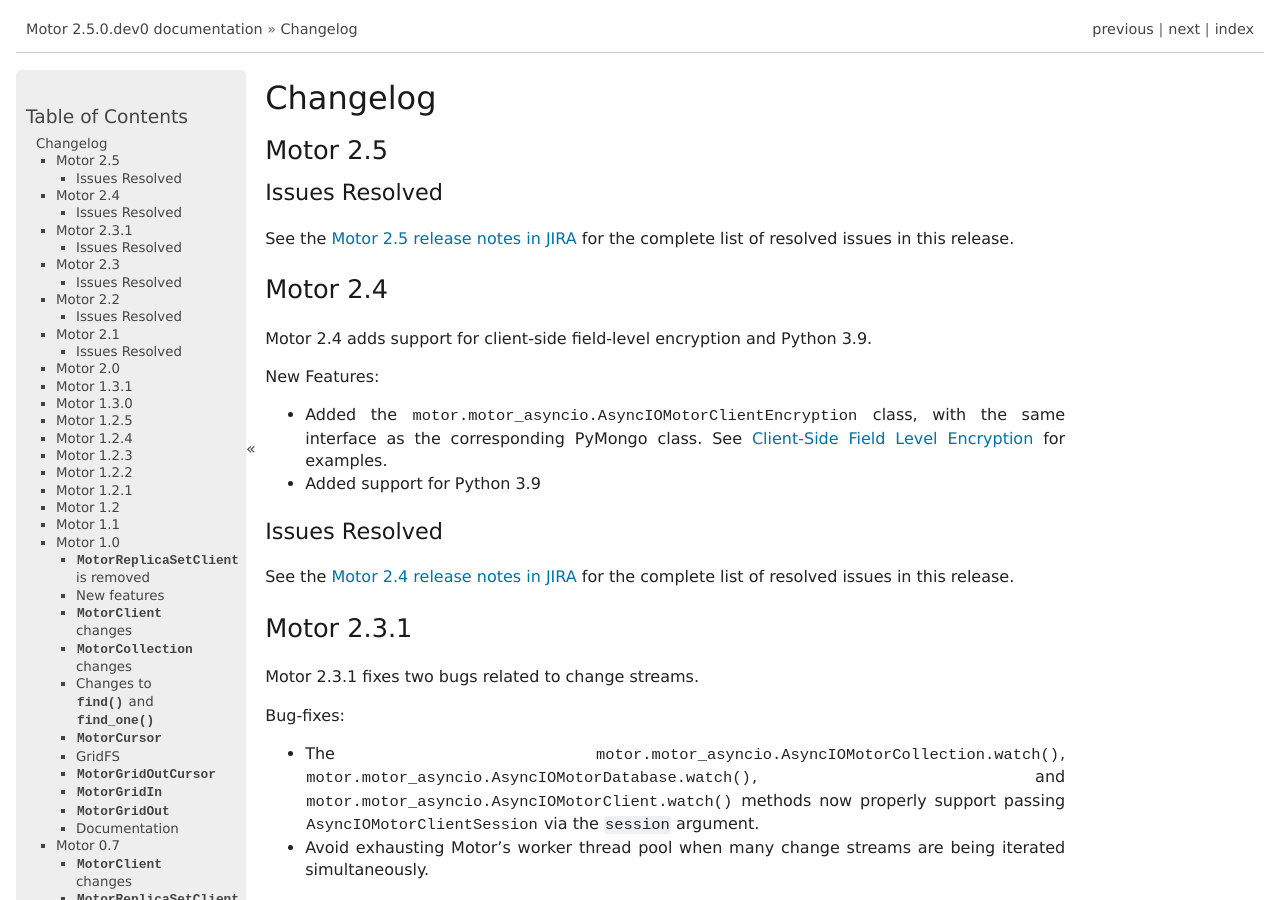
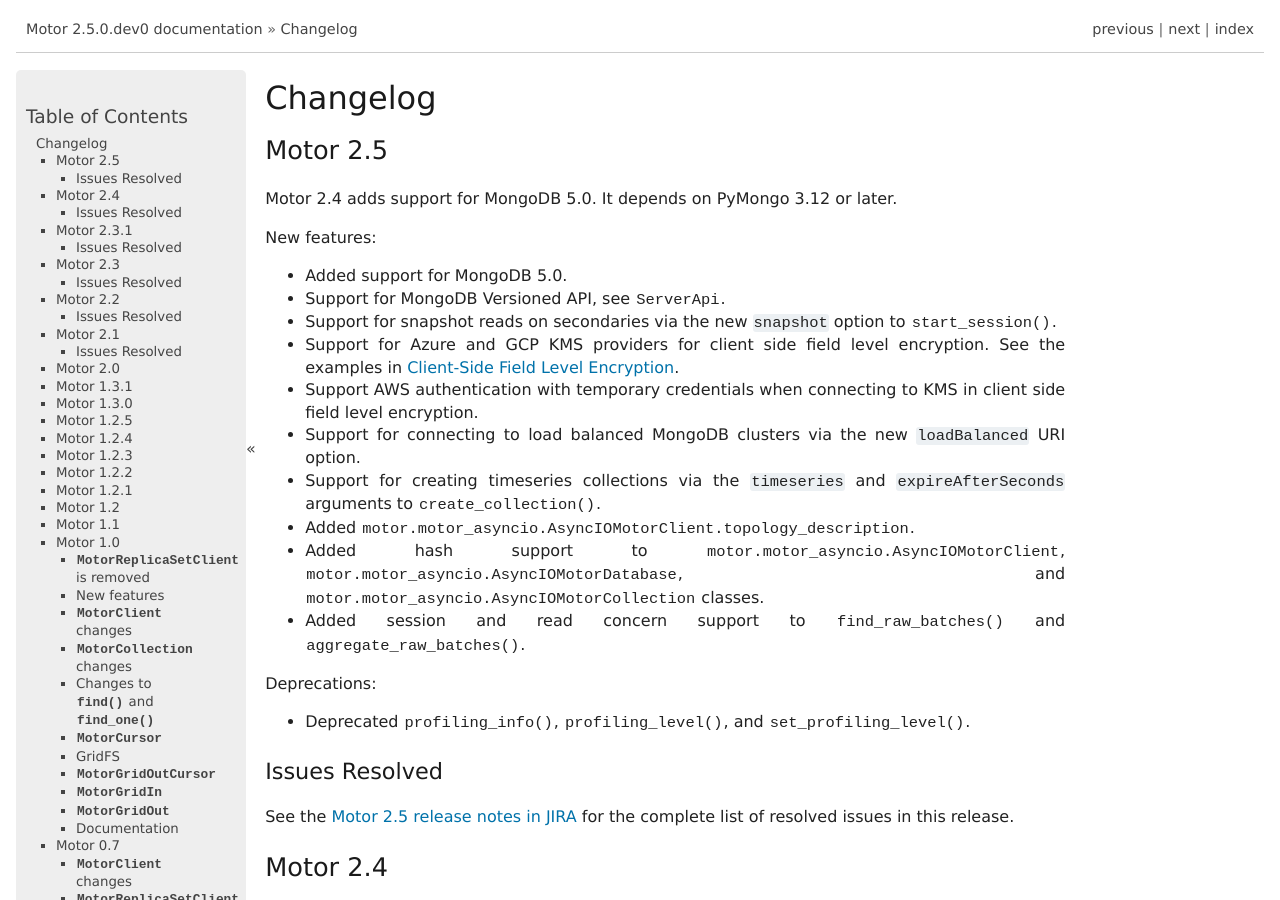
Before and after one commit to mongodb/motor, a Sphinx documentation site: the page built from doc/changelog.rst, in a window 1280 px wide and 900 px high. Built offline with Sphinx 7.4.7, drawn with Linux system fonts in a browser that asks for light colours; the version number is read from the project's files by our own code.

Commit message:
MOTOR-781 Update changelog

```diff
--- a/doc/changelog.rst
+++ b/doc/changelog.rst
@@ -5,6 +5,38 @@
 
 Motor 2.5
 ---------
+
+Motor 2.4 adds support for MongoDB 5.0. It depends on PyMongo 3.12 or
+later.
+
+New features:
+
+- Added support for MongoDB 5.0.
+- Support for MongoDB Versioned API, see :class:`~pymongo.server_api.ServerApi`.
+- Support for snapshot reads on secondaries via the new ``snapshot`` option to
+  :meth:`~motor.motor_asyncio.AsyncIOMotorClient.start_session`.
+- Support for Azure and GCP KMS providers for client side field level
+  encryption. See the examples in :doc:`examples/encryption`.
+- Support AWS authentication with temporary credentials when connecting to KMS
+  in client side field level encryption.
+- Support for connecting to load balanced MongoDB clusters via the new
+  ``loadBalanced`` URI option.
+- Support for creating timeseries collections via the ``timeseries`` and
+  ``expireAfterSeconds`` arguments to
+  :meth:`~motor.motor_asyncio.AsyncIOMotorDatabase.create_collection`.
+- Added :attr:`motor.motor_asyncio.AsyncIOMotorClient.topology_description`.
+- Added hash support to :class:`motor.motor_asyncio.AsyncIOMotorClient`,
+  :class:`motor.motor_asyncio.AsyncIOMotorDatabase`, and
+  :class:`motor.motor_asyncio.AsyncIOMotorCollection` classes.
+- Added session and read concern support to
+  :meth:`~motor.motor_asyncio.AsyncIOMotorCollection.find_raw_batches`
+  and :meth:`~motor.motor_asyncio.AsyncIOMotorCollection.aggregate_raw_batches`.
+
+Deprecations:
+
+- Deprecated :meth:`~motor.motor_asyncio.AsyncIOMotorDatabase.profiling_info`,
+  :meth:`~motor.motor_asyncio.AsyncIOMotorDatabase.profiling_level`, and
+  :meth:`~motor.motor_asyncio.AsyncIOMotorDatabase.set_profiling_level`.
 
 Issues Resolved
 ~~~~~~~~~~~~~~~
--- a/synchro/__init__.py
+++ b/synchro/__init__.py
@@ -367,6 +367,7 @@
         # # Use the property directly from the underlying MongoClient.
         return self.delegate.delegate.is_locked
 
+    # PyMongo expects this to return a real MongoClient, unwrap it.
     def _duplicate(self, **kwargs):
         client = self.delegate._duplicate(**kwargs)
         if isinstance(client, Synchro):
```
